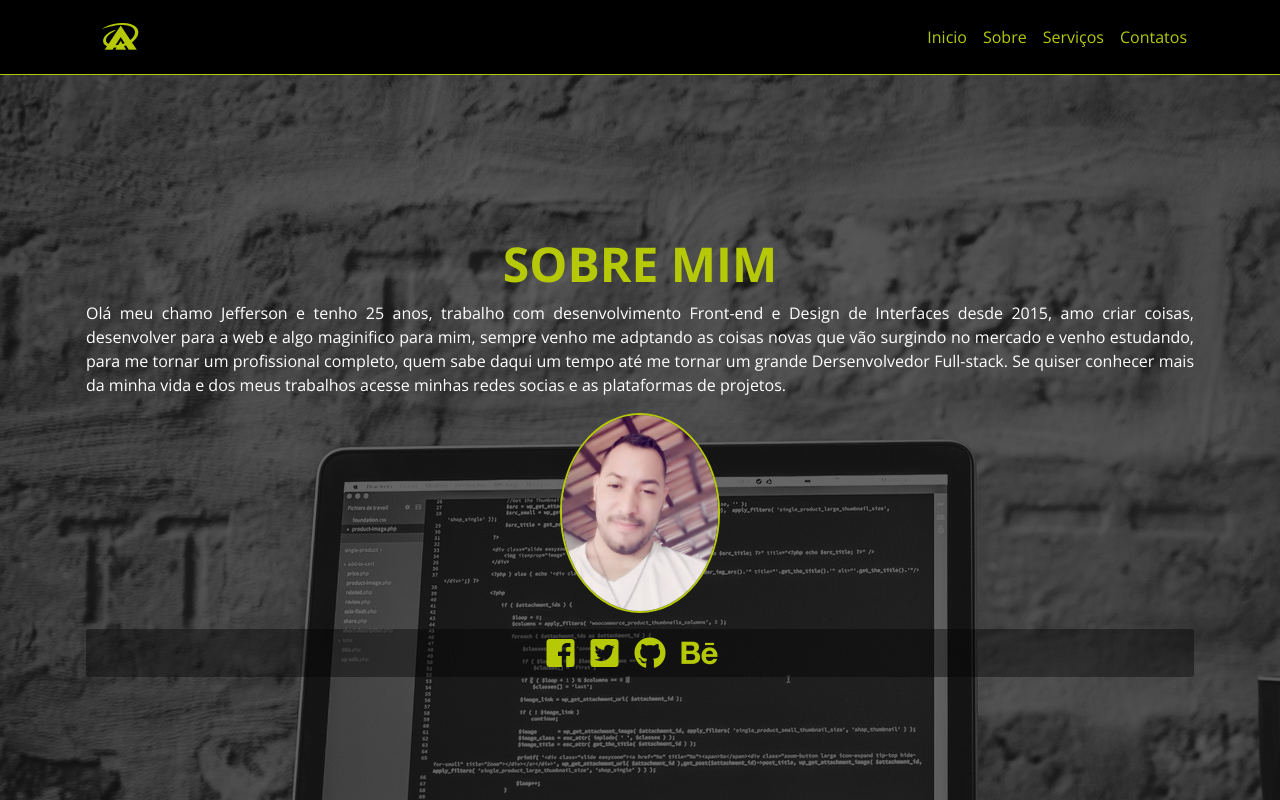
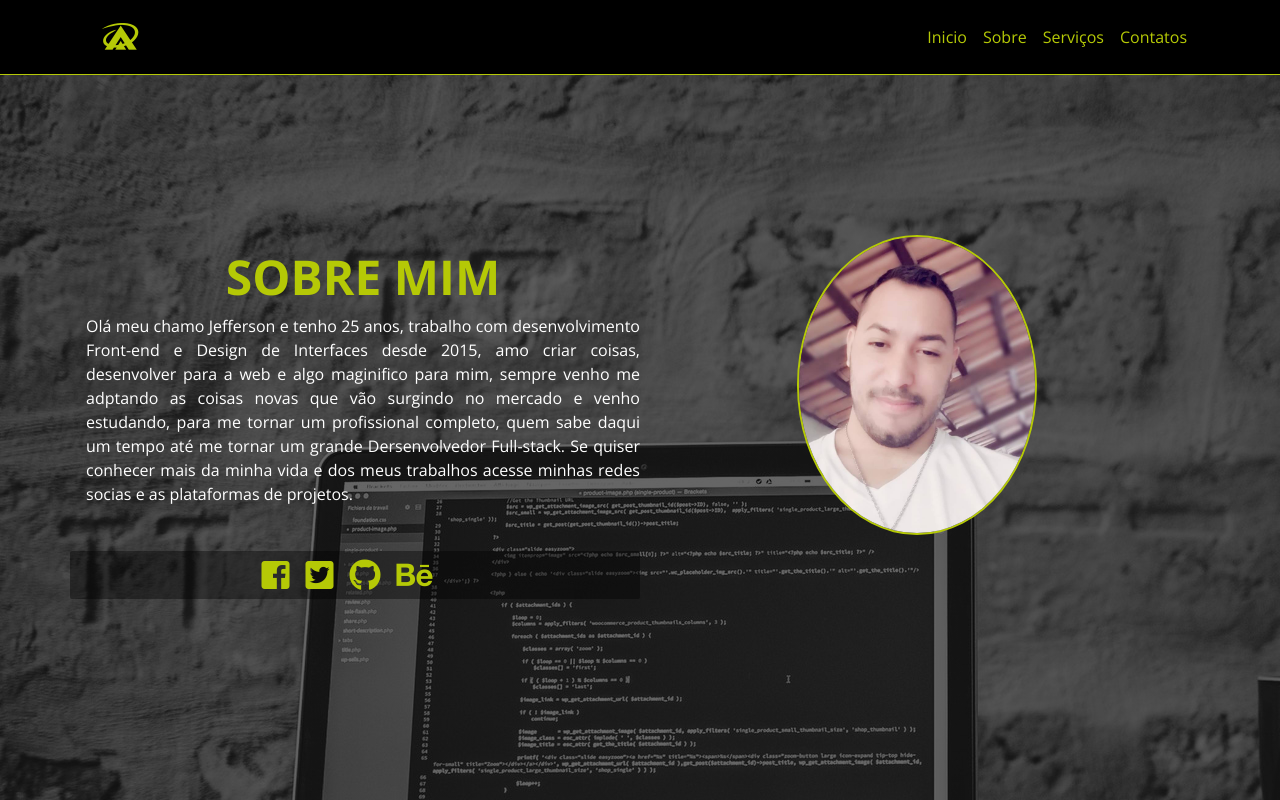
Before and after one commit to devprotestes/Projeto---Portfolio-Profissional, a website: page sobre.html in a window 1280 px wide. Drawn offline with nearby package versions, Linux system fonts and the light colour scheme.

Commit message:
Fazendo modificacoes no media da pagina sobre para telas maiores

```diff
--- a/scss/sobre/_sobremin.scss
+++ b/scss/sobre/_sobremin.scss
@@ -6,7 +6,7 @@
     padding: 0 1rem;
   }
 
-  &_intro {
+  &_header {
     font-size: 3rem;
     font-weight: 700;
     text-transform: uppercase;
@@ -25,3 +25,23 @@
     border: 2px solid $color-template;
   }
 }
+
+// Media
+@media(min-width: 900px) {
+  .sobre {
+    &_container {
+      display: grid;
+      grid-template-columns: repeat(2, 1fr);
+      align-items: center;
+    }
+
+    &_avatar img {
+      width: auto;
+      height: 300px;
+    }
+  }
+
+  .sociais {
+    width: 50%;
+  }
+}
--- a/sobre.html
+++ b/sobre.html
@@ -39,18 +39,23 @@
     <div class="container">
       <div class="row">
         <div class="sobre_container">
-          <h1 class="sobre_intro">Sobre Mim</h1>
-          <p class="sobre_info">Olá meu chamo Jefferson e tenho 25 anos, trabalho com desenvolvimento Front-end e Design de Interfaces desde 2015, amo criar coisas, desenvolver para a web e algo maginifico para mim, sempre venho me adptando as coisas novas que vão surgindo no mercado e venho estudando, para me tornar um profissional completo, quem sabe daqui um tempo até me tornar um grande Dersenvolvedor Full-stack. Se quiser conhecer mais da minha vida e dos meus trabalhos acesse minhas redes socias e as plataformas de projetos.</p>
+          <div class="sobre_intro">
+            <h1 class="sobre_header">Sobre Mim</h1>
+            <p class="sobre_info">Olá meu chamo Jefferson e tenho 25 anos, trabalho com desenvolvimento Front-end e Design de
+              Interfaces desde 2015, amo criar coisas, desenvolver para a web e algo maginifico para mim, sempre venho me adptando
+              as coisas novas que vão surgindo no mercado e venho estudando, para me tornar um profissional completo, quem sabe
+              daqui um tempo até me tornar um grande Dersenvolvedor Full-stack. Se quiser conhecer mais da minha vida e dos meus
+              trabalhos acesse minhas redes socias e as plataformas de projetos.</p>
+          </div>
           <div class="sobre_avatar">
             <img src="imagens/avatar.jpg" alt="avatar do desenvolvedor">
           </div>
-
-          <div class="sociais">
-            <a href="/" class="sociais-link"><i class="fab fa-facebook-square"></i></a>
-            <a href="/" class="sociais-link"><i class="fab fa-twitter-square"></i></a>
-            <a href="/" class="sociais-link"><i class="fab fa-github"></i></a>
-            <a href="/" class="sociais-link"><i class="fab fa-behance"></i></a>
-          </div>
+        </div>
+        <div class="sociais">
+          <a href="/" class="sociais-link"><i class="fab fa-facebook-square"></i></a>
+          <a href="/" class="sociais-link"><i class="fab fa-twitter-square"></i></a>
+          <a href="/" class="sociais-link"><i class="fab fa-github"></i></a>
+          <a href="/" class="sociais-link"><i class="fab fa-behance"></i></a>
         </div>
       </div>
     </div>
```
Also changed, not shown: css/main.css, 1 other file.
